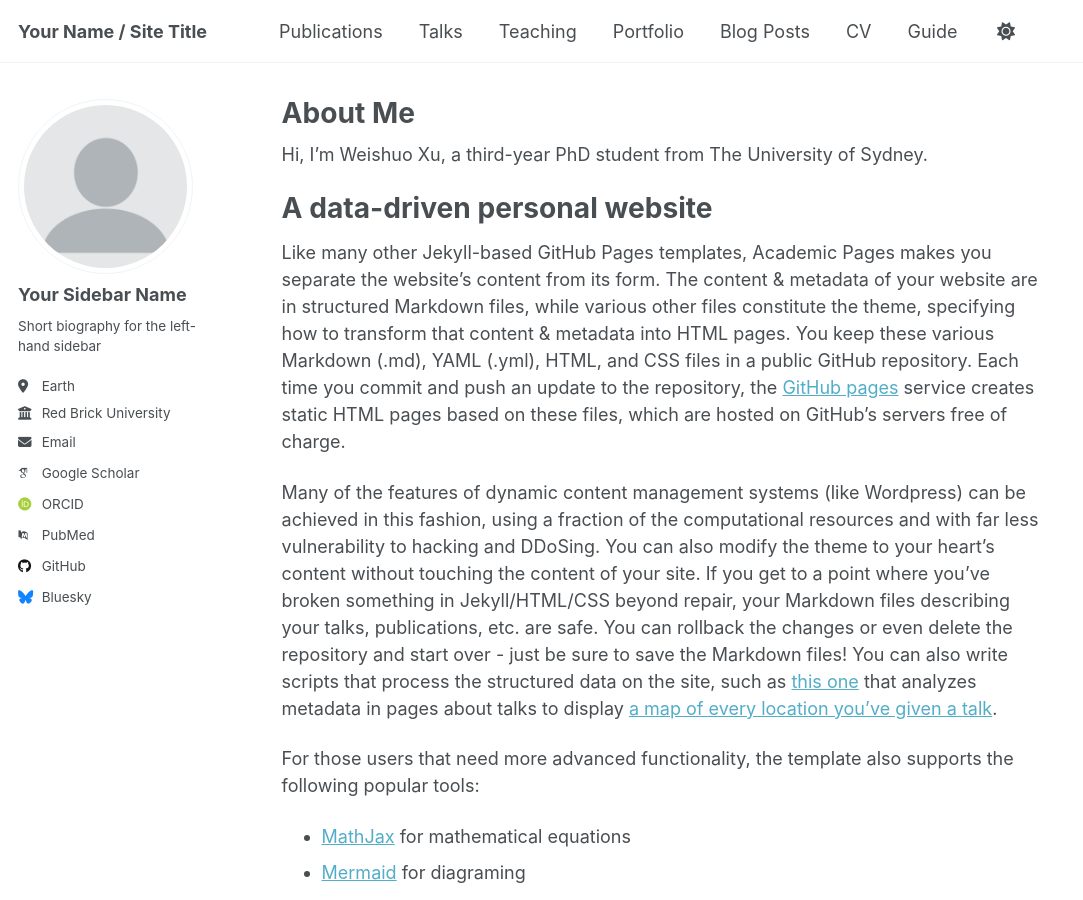
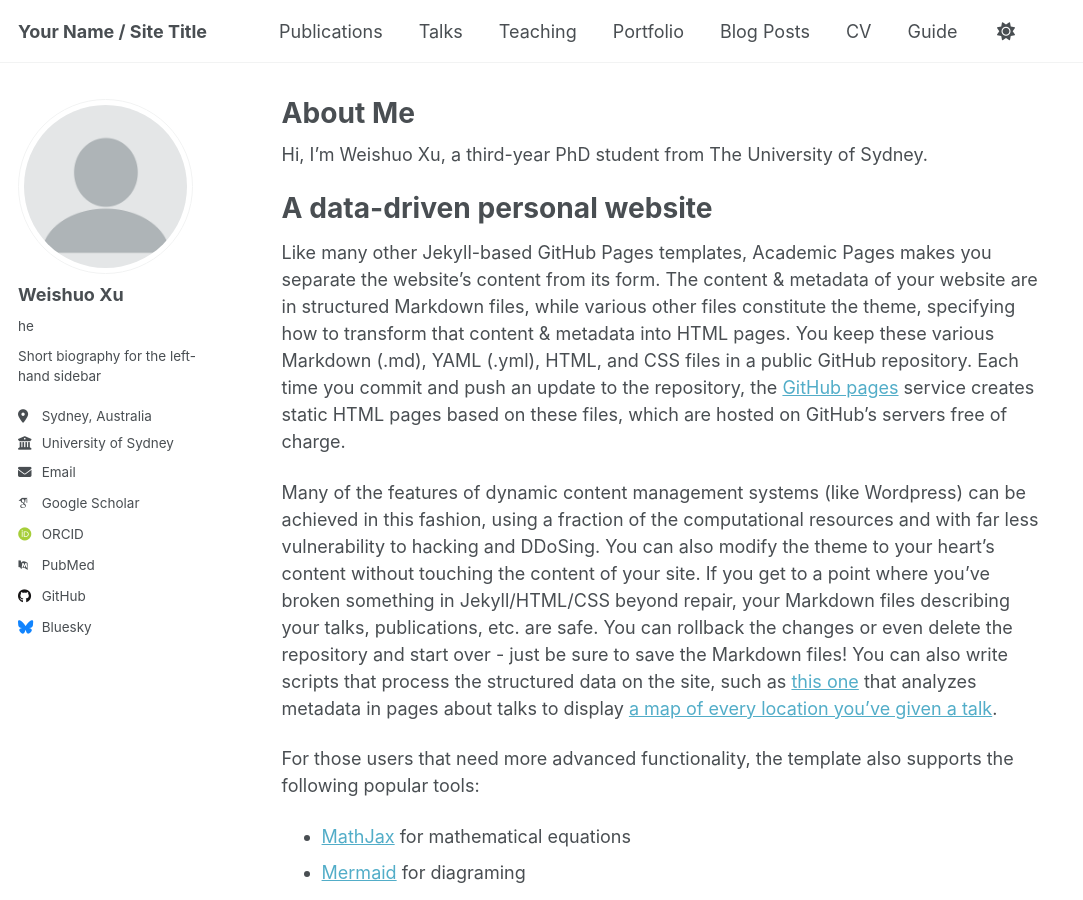
Before and after one commit to weishuoxu/weishuoxu.github.io, a Jekyll site: the page built from _pages/about.md, in a window 1280 px wide and 900 px high. Shown: the whole window, without its empty margins (0-1083 px from the left). Built offline with Jekyll 4.4.1, drawn with Linux system fonts in a browser that asks for light colours; some web fonts are replaced; a script that is not in the unit is left out.

Commit message:
Update _config.yml

```diff
--- a/_config.yml
+++ b/_config.yml
@@ -23,13 +23,13 @@ repository               : "academicpages/academicpages.github.io"
 author:
   # Biographic information
   avatar           : "profile.png"
-  name             : "Your Sidebar Name"
-  pronouns         : # example: "she/her"
+  name             : "Weishuo Xu"
+  pronouns         : "he"
   bio              : "Short biography for the left-hand sidebar"
-  location         : "Earth"
-  employer         : "Red Brick University"
+  location         : "Sydney, Australia"
+  employer         : "University of Sydney"
   uri              : # URL
-  email            : "none@example.org"
+  email            : "weishuo.xu@sydney.edu.au"
 
   # Academic websites
   academia         : # URL
```
